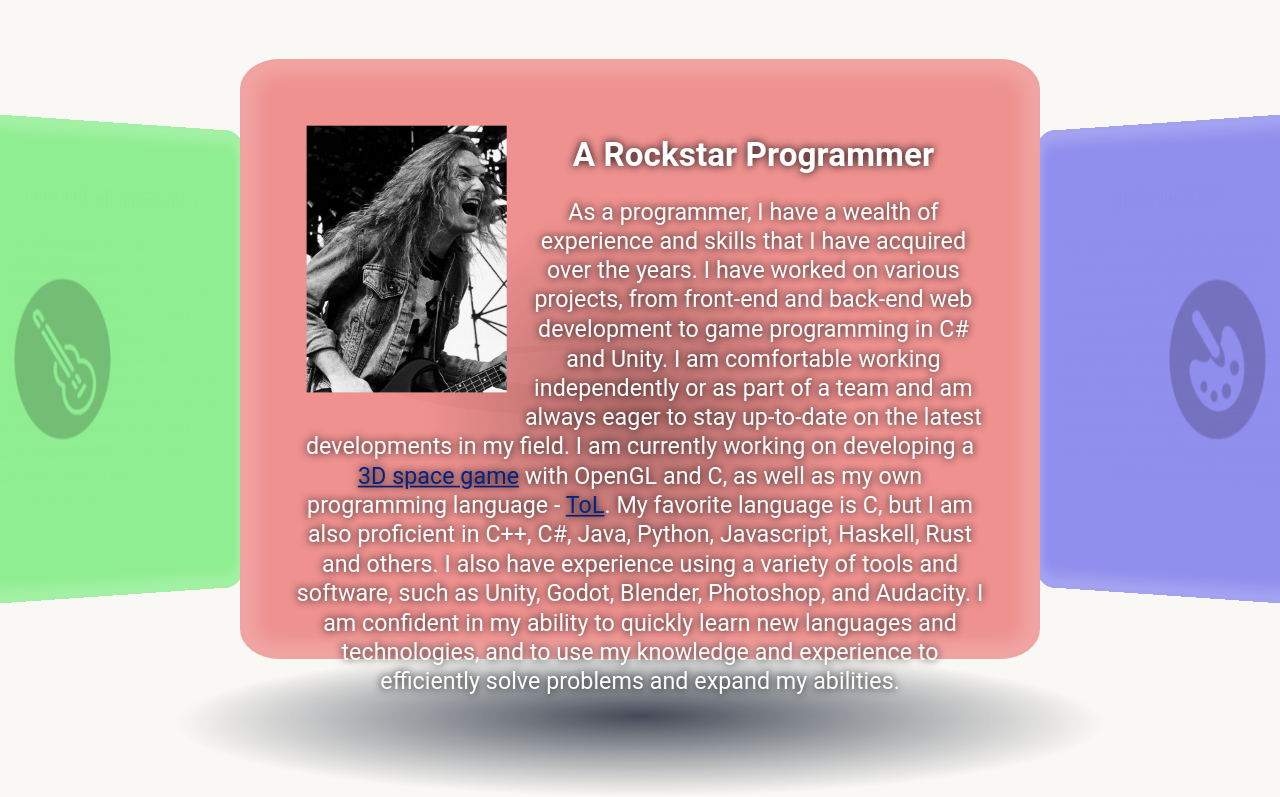
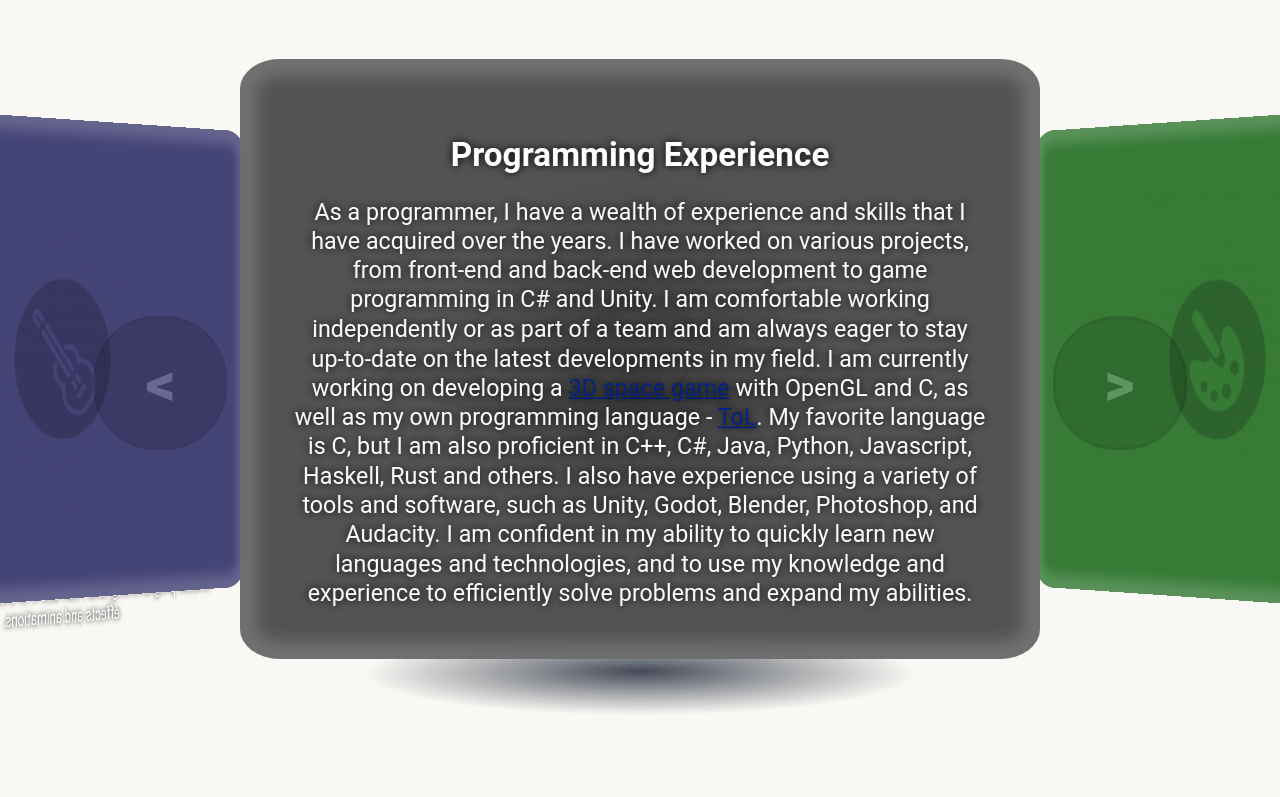
Before and after one commit to System10111/System10111.github.io, a React (Create React App) app: page / in a window 1280 px wide. Shown: the part 960-1757 px from the top of the page. Built offline with nearby package versions, Linux system fonts and the light colour scheme.

Commit message:
fixed the colors and things

```diff
--- a/src/AboutMe.css
+++ b/src/AboutMe.css
@@ -24,10 +24,39 @@
   pointer-events: none;
 }
 
-.aboutme-nav div {
+.aboutme-nav-part {
   flex: 1;
   height: 100%;
   pointer-events: none;
+  align-content: center;
+  opacity: 0.2;
+  transition: ease-in-out 0.5s;
+}
+
+.aboutme-nav-part:hover {
+  opacity: 1;
+}
+
+.aboutme-arrow {
+  width: 40%;
+  margin: auto;
+  align-content: center;
+  aspect-ratio: 1/1;
+  background-color: #00000099;
+  border-radius: 47%;
+  border: 3px solid #0000008c;
+  font-size: 3em;
+  color: white;
+  text-shadow: 0 0 3px black;
+  font-weight: 900;
+  display: flex;
+  justify-content: center;
+  align-items: center;
+  user-select: none;
+}
+
+.aboutme-arrow:active {
+  background-color: #000000cc;
 }
 
 .aboutme-scene {
@@ -56,7 +85,7 @@
   background-position: center;
   background-image: radial-gradient(circle at center, #434a57 0%, #ffffff00 40% );
   transform-origin: center;
-  transform: perspective(5000px)  translate3d(0, 500px, -2000px) rotate3d(1, 0, 0, 85deg) scale(2.2);
+  transform: perspective(5000px)  translate3d(0, 500px, -3000px) rotate3d(1, 0, 0, 85deg) scale(1.5);
 }
 
 .aboutme-slider {
--- a/src/AboutMe.js
+++ b/src/AboutMe.js
@@ -51,8 +51,8 @@
 {
   return (
     <div className="aboutme-panel-div">
-      <div className="aboutme-pic"/>
-      <h1>A Rockstar Programmer</h1>
+      {/* <div className="aboutme-pic"/> */}
+      <h1>Programming Experience</h1>
       <p>
           As a programmer, I have a wealth of experience and skills that I have acquired over the years.
           I have worked on various projects, from front-end and back-end web development to
@@ -76,15 +76,19 @@
 {
   return (
     <div className="aboutme-panel-div">
-      <div className="aboutme-pic"
+      {/* <div className="aboutme-pic"
         style={{float: "right"}}
-      />
-      <h1>A Programming Rockstar</h1>
+      /> */}
+      <h1>Creativity</h1>
       <p>
         Music has always been a passion of mine, and I have been playing various instruments since I was a child.
         I am proficient in playing the guitar, piano, and drums, and I have experience composing and producing music using software such as Cubase and FL Studio.
         I have also worked on sound design for video games, using tools such as Wwise to create immersive audio experiences.
         I believe that music and sound are essential components of any creative project, and I enjoy exploring the ways in which they can enhance and the experience.
+        Art has always been a passion of mine, and I have been creating various forms of art since I was a child.
+        I am proficient in drawing, painting, and digital art, and I have experience using software such as Photoshop and Illustrator to create stunning visuals.
+        I have also worked on graphic design for websites and games, in different areas, such as UI, 3D modeling, texturing, VFX and more.
+        I am also very experienced in graphical shader programming, and I can use it to create stunning visual effects and animations.
       </p>
     </div>
   )
@@ -94,13 +98,21 @@
 {
   return (
     <div className="aboutme-panel-div">
-      <div className="aboutme-pic"/>
-      <h1>A Creative Artist</h1>
-      <p>
-        Art has always been a passion of mine, and I have been creating various forms of art since I was a child.
-        I am proficient in drawing, painting, and digital art, and I have experience using software such as Photoshop and Illustrator to create stunning visuals.
-        I have also worked on graphic design for websites and games, in different areas, such as UI, 3D modeling, texturing, VFX and more.
-        I am also very experienced in graphical shader programming, and I can use it to create stunning visual effects and animations.
+      {/* <div className="aboutme-pic"/> */}
+      <h1>What I want to achieve</h1>
+      <p> Lorem ipsum dolor sit amet, consectetur adipiscing elit.
+        Duis porta nunc eu tortor tincidunt ullamcorper.
+        Lorem ipsum dolor sit amet, consectetur adipiscing elit.
+        Mauris sapien tortor, dictum quis velit at, venenatis ullamcorper dui.
+        Sed tristique quis lectus eu laoreet.
+        Interdum et malesuada fames ac ante ipsum primis in faucibus.
+        Donec nec ante nulla. Nulla ultrices consequat est sed bibendum.
+        Suspendisse non enim enim. Mauris malesuada convallis nisl.
+        Vestibulum rhoncus lobortis consequat. Aliquam erat volutpat.
+        Phasellus eget suscipit odio. Maecenas in volutpat dui.
+        Curabitur id risus sit amet massa aliquet ultricies nec quis tellus.
+        Praesent bibendum turpis porttitor velit sagittis efficitur.
+        Duis ac lorem eget eros ornare scelerisque in ut metus.
       </p>
     </div>
   )
@@ -122,8 +134,9 @@
           >
             {
             // [[148, 30, 28], [28, 148, 30], [30, 28, 148]] // dilute rgb
-            [[238, 143, 141], [141, 238, 143], [143, 141, 238]] // pastel rgb
+            // [[238, 143, 141], [141, 238, 143], [143, 141, 238]] // pastel rgb
             // [[225, 185, 101], [101, 225, 185], [185, 101, 225]] // dilute y/o lb/lg mg/pr
+            [[80, 80, 80], [66, 65, 117], [51, 121, 52]] // gray, d. blue, d. green
             // first create border color - 20% darker, then convert to string with rgb
             .map((color) => ([
               `rgb(${color[0]}, ${color[1]}, ${color[2]}, 0.98)`,
@@ -148,9 +161,13 @@
         </div>
 
         <div className="aboutme-nav">
-          <div style={{cursor:"pointer", pointerEvents: "all"}} onClick={() => setIndex((prevIndex) => prevIndex - 1)}></div>
-          <div style={{flex: "2"}}></div>
-          <div style={{cursor:"pointer", pointerEvents: "all"}} onClick={() => setIndex((prevIndex) => prevIndex + 1)}></div>
+          <div className="aboutme-nav-part" style={{cursor:"pointer", pointerEvents: "all"}} onClick={() => setIndex((prevIndex) => prevIndex - 1)}>
+            <div className="aboutme-arrow">&lt;</div>
+          </div>
+          <div className="aboutme-nav-part" style={{flex: "2"}}></div>
+          <div className="aboutme-nav-part" style={{cursor:"pointer", pointerEvents: "all"}} onClick={() => setIndex((prevIndex) => prevIndex + 1)}>
+            <div className="aboutme-arrow">&gt;</div>
+          </div>
         </div>
 
       </div>
--- a/src/content/skills.json
+++ b/src/content/skills.json
@@ -1,7 +1,7 @@
 {
     "Langs": {
         "pos": [0.5, 0.3],
-        "color": [255, 150, 150],
+        "color": [180, 100, 100],
         "x86 Assembly": {
             "level": "3",
             "scale": "0.8",
@@ -75,7 +75,7 @@
     },
     "Art": {
         "pos": [0.8, 0.85],
-        "color": [150, 150, 255],
+        "color": [100, 100, 200],
         "Blender": {
             "level": "3.5",
             "scale": "0.9",
@@ -101,7 +101,7 @@
     },
     "Sound": {
         "pos": [0.2, 0.85],
-        "color": [150, 255, 150],
+        "color": [100, 200, 100],
         "FL Studio": {
             "level": "3.5",
             "scale": "0.9",
```
